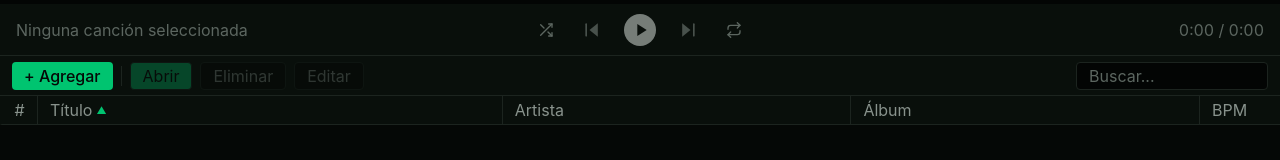
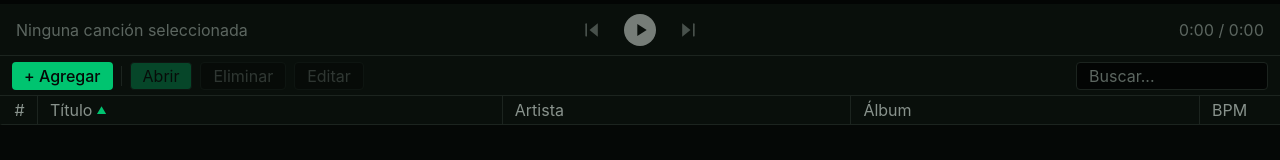
Before and after one commit to Vor7ex/bassical, a React (Vite) app: page / in a window 1280 px wide. Shown: the top 160 px of the page. Built offline with nearby package versions, Linux system fonts and the light colour scheme.

Commit message:
refactor: remove shuffle and loop buttons
- Remove shuffle and loop buttons from PlayerBar
- Remove isLooping, isShuffle, toggleLoop, toggleShuffle from session store
- Simplify playNext/playPrevious to sequential playback only

```diff
--- a/src/components/Layout/PlayerBar.tsx
+++ b/src/components/Layout/PlayerBar.tsx
@@ -33,36 +33,19 @@ function useAutoPlayNext(
 
 function PlaybackControls({
   isPlaying,
-  isLooping,
-  isShuffle,
   hasSong,
   onPlayPause,
   onPrevious,
   onNext,
-  onToggleLoop,
-  onToggleShuffle,
 }: {
   isPlaying: boolean;
-  isLooping: boolean;
-  isShuffle: boolean;
   hasSong: boolean;
   onPlayPause: () => void;
   onPrevious: () => void;
   onNext: () => void;
-  onToggleLoop: () => void;
-  onToggleShuffle: () => void;
 }) {
   return (
     <div className="flex items-center gap-4">
-      <button
-        onClick={onToggleShuffle}
-        className={`p-1.5 rounded-sm transition-colors cursor-pointer ${
-          isShuffle ? "text-accent" : "text-text-tertiary hover:text-text-secondary"
-        }`}
-        title="Aleatorio"
-      >
-        <svg xmlns="http://www.w3.org/2000/svg" width="16" height="16" viewBox="0 0 24 24" fill="none" stroke="currentColor" strokeWidth="2" strokeLinecap="round" strokeLinejoin="round"><polyline points="16 3 21 3 21 8"></polyline><line x1="4" y1="20" x2="21" y2="3"></line><polyline points="21 16 21 21 16 21"></polyline><line x1="15" y1="15" x2="21" y2="21"></line><line x1="4" y1="4" x2="9" y2="9"></line></svg>
-      </button>
       <button
         onClick={onPrevious}
         disabled={!hasSong}
@@ -87,15 +70,6 @@ function PlaybackControls({
         className="p-1.5 text-text-secondary hover:text-text-primary disabled:opacity-50 transition-colors cursor-pointer"
       >
         <svg xmlns="http://www.w3.org/2000/svg" width="20" height="20" viewBox="0 0 24 24" fill="currentColor" stroke="none"><polygon points="5 4 15 12 5 20 5 4"></polygon><line x1="19" y1="5" x2="19" y2="19" stroke="currentColor" strokeWidth="2" strokeLinecap="round"></line></svg>
-      </button>
-      <button
-        onClick={onToggleLoop}
-        className={`p-1.5 rounded-sm transition-colors cursor-pointer ${
-          isLooping ? "text-accent" : "text-text-tertiary hover:text-text-secondary"
-        }`}
-        title="Repetir"
-      >
-        <svg xmlns="http://www.w3.org/2000/svg" width="16" height="16" viewBox="0 0 24 24" fill="none" stroke="currentColor" strokeWidth="2" strokeLinecap="round" strokeLinejoin="round"><polyline points="17 1 21 5 17 9"></polyline><path d="M3 11V9a4 4 0 0 1 4-4h14"></path><polyline points="7 23 3 19 7 15"></polyline><path d="M21 13v2a4 4 0 0 1-4 4H3"></path></svg>
       </button>
     </div>
   );
@@ -127,10 +101,6 @@ function SongInfo({
 
 export function PlayerBar() {
   const currentSongId = useSessionStore((s) => s.currentSongId);
-  const isLooping = useSessionStore((s) => s.isLooping);
-  const isShuffle = useSessionStore((s) => s.isShuffle);
-  const toggleLoop = useSessionStore((s) => s.toggleLoop);
-  const toggleShuffle = useSessionStore((s) => s.toggleShuffle);
   const playNext = useSessionStore((s) => s.playNext);
   const playPrevious = useSessionStore((s) => s.playPrevious);
 
@@ -180,14 +150,10 @@ export function PlayerBar() {
         <div className="flex flex-col items-center justify-center gap-1 w-1/3">
           <PlaybackControls
             isPlaying={isPlaying}
-            isLooping={isLooping}
-            isShuffle={isShuffle}
             hasSong={!!song}
             onPlayPause={handlePlayPause}
             onPrevious={playPrevious}
             onNext={playNext}
-            onToggleLoop={toggleLoop}
-            onToggleShuffle={toggleShuffle}
           />
         </div>
 
--- a/src/lib/store/sessionStore.ts
+++ b/src/lib/store/sessionStore.ts
@@ -16,8 +16,6 @@ interface SessionState {
   decodeProgress: number;
 
   queue: string[];
-  isLooping: boolean;
-  isShuffle: boolean;
 
   setCurrentSongId: (id: string | null) => void;
   setIsPlaying: (playing: boolean) => void;
@@ -27,8 +25,6 @@ interface SessionState {
   updatePeaks: (peaks: number[]) => void;
   setDecodeProgress: (progress: number) => void;
   setQueue: (queue: string[]) => void;
-  toggleLoop: () => void;
-  toggleShuffle: () => void;
   playNext: () => void;
   playPrevious: () => void;
   resetSession: () => void;
@@ -42,8 +38,6 @@ const INITIAL_STATE = {
   audioState: null,
   decodeProgress: 1.0,
   queue: [],
-  isLooping: false,
-  isShuffle: false,
 };
 
 export const useSessionStore = create<SessionState>((set) => ({
@@ -72,31 +66,21 @@ export const useSessionStore = create<SessionState>((set) => ({
     })),
   setDecodeProgress: (progress) => set({ decodeProgress: progress }),
   setQueue: (queue) => set({ queue }),
-  toggleLoop: () => set((s) => ({ isLooping: !s.isLooping })),
-  toggleShuffle: () => set((s) => ({ isShuffle: !s.isShuffle })),
   playNext: () =>
     set((s) => {
       if (s.queue.length === 0) return {};
-      if (s.isShuffle) {
-        const nextId = s.queue[Math.floor(Math.random() * s.queue.length)];
-        return { currentSongId: nextId };
-      }
       const idx = s.queue.indexOf(s.currentSongId ?? "");
       if (idx === -1 || idx === s.queue.length - 1) {
-        return s.isLooping ? { currentSongId: s.queue[0] } : {};
+        return {};
       }
       return { currentSongId: s.queue[idx + 1] };
     }),
   playPrevious: () =>
     set((s) => {
       if (s.queue.length === 0) return {};
-      if (s.isShuffle) {
-        const nextId = s.queue[Math.floor(Math.random() * s.queue.length)];
-        return { currentSongId: nextId };
-      }
       const idx = s.queue.indexOf(s.currentSongId ?? "");
       if (idx <= 0) {
-        return s.isLooping ? { currentSongId: s.queue[s.queue.length - 1] } : {};
+        return {};
       }
       return { currentSongId: s.queue[idx - 1] };
     }),
```
